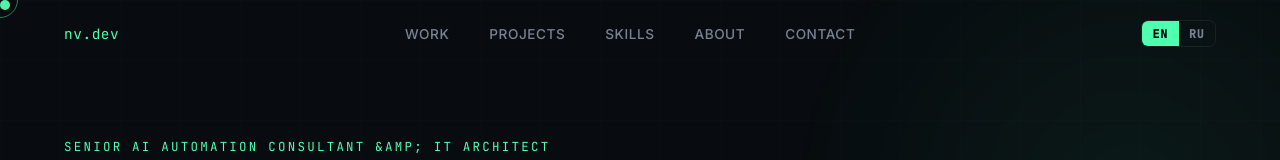
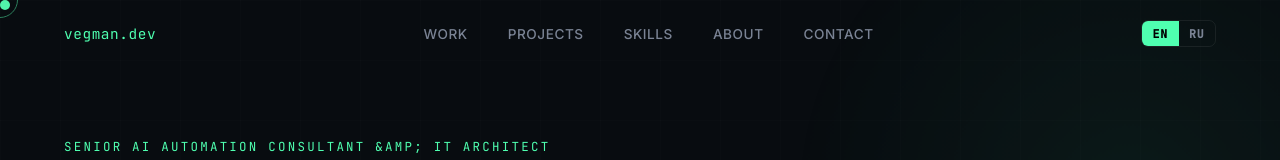
Before and after one commit to natavegman/portfolio-site, a plain HTML site: page index.html in a window 1280 px wide. Shown: the top 160 px of the page. Drawn offline with Linux system fonts and the light colour scheme.

Commit message:
Fix logo and footer: nv.dev → vegman.dev

```diff
--- a/index.html
+++ b/index.html
@@ -768,7 +768,7 @@
 
 <!-- Navigation -->
 <nav id="navbar">
-  <a href="#" class="nav-logo">nv.dev</a>
+  <a href="#" class="nav-logo">vegman.dev</a>
   <ul class="nav-links">
     <li><a href="#featured"  data-i18n="navWork">Work</a></li>
     <li><a href="#projects"  data-i18n="navProjects">Projects</a></li>
@@ -1091,7 +1091,7 @@
 
 <!-- Footer -->
 <footer>
-  <span class="footer-mono" style="color:var(--accent)">nv.dev</span>
+  <span class="footer-mono" style="color:var(--accent)">vegman.dev</span>
   <span>Natalia Vegman &copy; 2025</span>
   <span data-i18n="footerBuilt">Built with vanilla HTML/CSS/JS</span>
 </footer>
```
